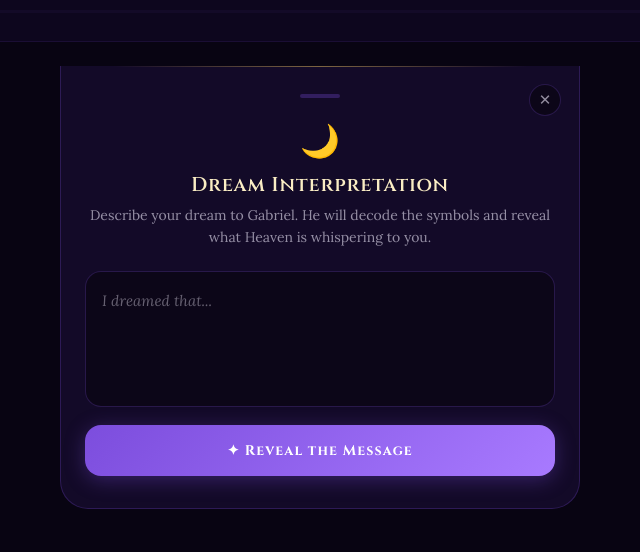
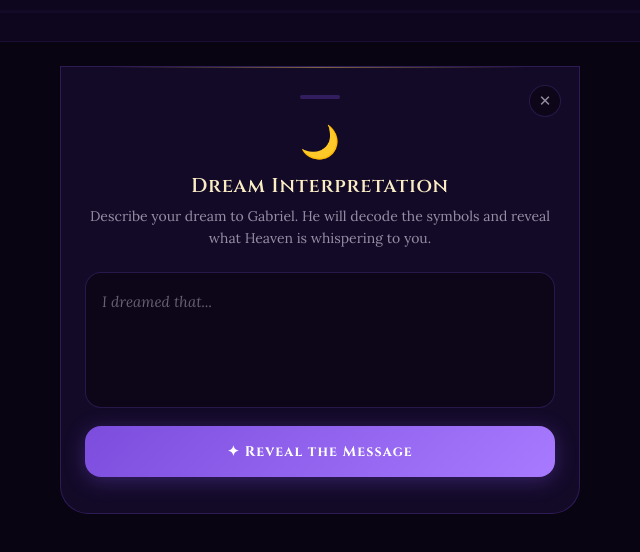
Before and after one commit to theageabundance-team/angelsportal, a website: page journey.html in a window 1280 px wide. Shown: the part 1258-1810 px from the top of the page, 320-960 px from the left. Drawn offline with Linux system fonts and the light colour scheme.

Commit message:
Update journey.html

```diff
--- a/journey.html
+++ b/journey.html
@@ -217,24 +217,22 @@ body::before {
 /* ===== DREAM MODAL ===== */
 .dm-overlay {
   display:none;
-  position:fixed; inset:0; z-index:999;
+  position:fixed; top:0; left:0; right:0; bottom:0; z-index:9999;
   background:rgba(4,2,12,0.88);
   backdrop-filter:blur(14px);
-  overflow-y:auto;
+  overflow-y:scroll;
   -webkit-overflow-scrolling:touch;
-  padding:0 0 40px;
 }
 .dm-overlay.open { display:block; }
 .dm-sheet {
-  width:100%; max-width:520px;
-  margin:auto;
+  width:calc(100% - 32px); max-width:520px;
+  margin:0 auto 60px;
   background:#130a28;
   border:1px solid rgba(124,77,221,0.25);
-  border-top:none;
   border-radius:0 0 28px 28px;
-  padding:28px 24px 32px;
+  padding:28px 24px 36px;
   position:relative;
-  min-height:100px;
+  box-sizing:border-box;
 }
 .dm-sheet::after {
   content:''; position:absolute; top:0; left:10%; right:10%; height:1px;
```
